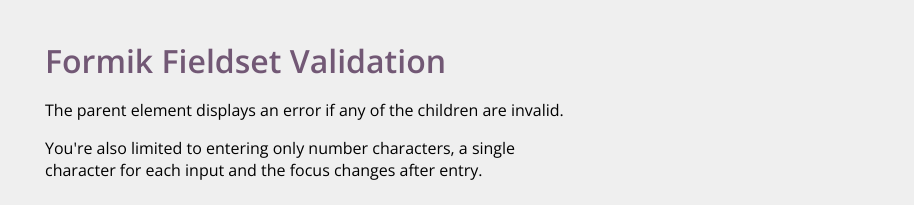
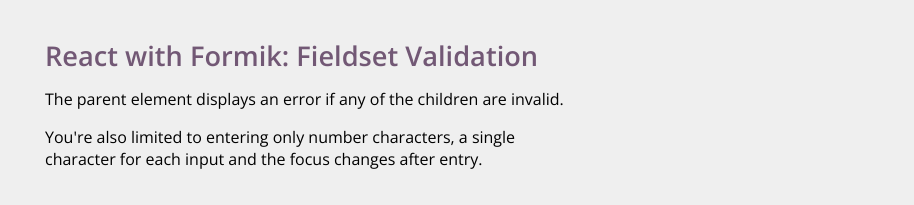
Before and after one commit to monicat112/formik-fieldset-validation, a React app: page / in a window 1280 px wide. Shown: the top 205 px of the page, 327-1241 px from the left. Built offline with nearby package versions, Linux system fonts and the light colour scheme.

Commit message:
Title changes

```diff
--- a/public/index.html
+++ b/public/index.html
@@ -20,7 +20,7 @@
       Learn how to configure a non-root public URL by running `npm run build`.
     -->
     <link rel="stylesheet" href="https://fonts.googleapis.com/css?family=Open+Sans:400,600">
-    <title>Formik Fieldset Validation</title>
+    <title>React with Formik: Fieldset Validation</title>
   </head>
   <body>
     <noscript>You need to enable JavaScript to run this app.</noscript>
--- a/src/index.js
+++ b/src/index.js
@@ -7,7 +7,7 @@
 function App() {
   return (
     <div className='container'>
-      <h1>Formik Fieldset Validation</h1>
+      <h1>React with Formik: Fieldset Validation</h1>
       <a
         href='https://github.com/mocasalter/formik-fieldset-validation'
         className='ghLink'
--- a/src/styles.scss
+++ b/src/styles.scss
@@ -19,6 +19,7 @@
 h1 {
   color: $dark-purple;
   line-height: 1;
+  font-size: 1.7em;
 }
 
 .container {
```
